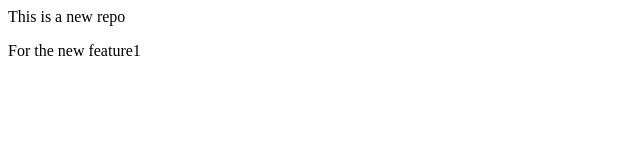
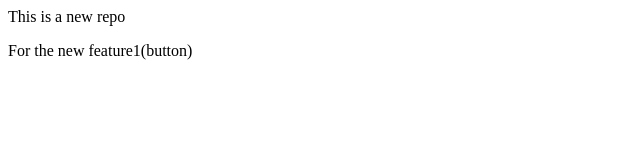
Before and after one commit to ajaygugul8/localrepo, a plain HTML site: page index.html in a window 1280 px wide. Shown: the full height of the page, 0-640 px from the left. Drawn offline with Linux system fonts and the light colour scheme.

```diff
--- a/index.html
+++ b/index.html
@@ -1,2 +1,2 @@
 <p> This is a new repo</p>
-<p>For the new feature1</p>
+<p>For the new feature1(button)</p>
```
